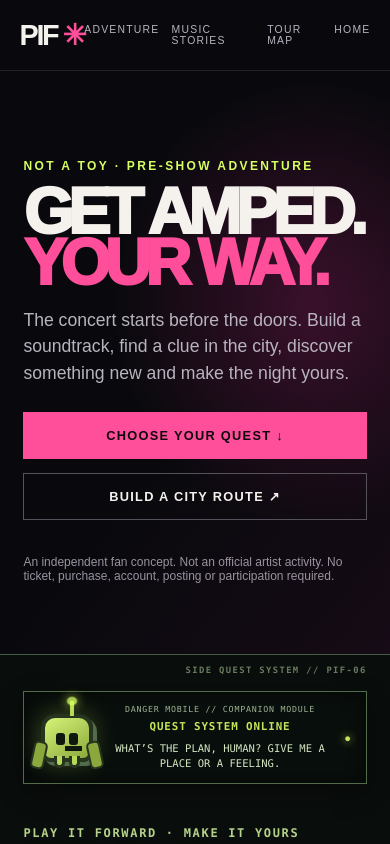
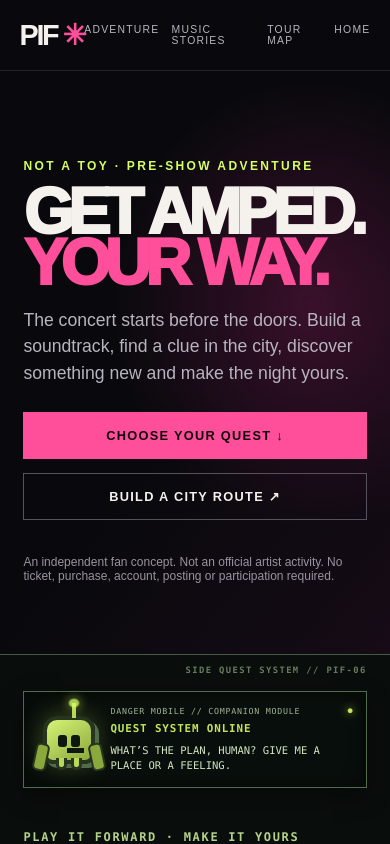
Before and after one commit to Loptr-Lab/pay-it-forward, a Next.js app: page /adventure in a window 390 px wide. Shown: the top 844 px of the page. Built offline with nearby package versions, Linux system fonts and the light colour scheme.

Commit message:
Correct Danger Mobile two-column companion layout

```diff
--- a/src/app/globals.css
+++ b/src/app/globals.css
@@ -188,3 +188,14 @@
 .adventure-builder-section .danger-mobile-copy p{font-size:.76rem;line-height:1.5;margin:2px 0 0;max-width:38ch;}
 @media(max-width:900px){.adventure-builder-section{padding-top:44px;}.adventure-builder-section .danger-mobile{right:auto;top:auto;max-width:560px;margin-inline:auto;}}
 @media(max-width:600px){.adventure-builder-section{padding-top:36px;}.adventure-builder-section .danger-mobile{position:relative;top:auto;right:auto;max-width:100%;margin:0 auto 8px;grid-template-columns:58px minmax(0,1fr) 8px;gap:10px;padding:12px 14px;}.adventure-builder-section .danger-mobile-avatar{width:52px;height:48px;}.adventure-builder-section .danger-mobile-copy{align-items:center;text-align:center;}.adventure-builder-section .danger-mobile-label{font-size:.52rem;}.adventure-builder-section .danger-mobile-copy strong{font-size:.68rem;}.adventure-builder-section .danger-mobile-copy p{font-size:.66rem;line-height:1.45;}}
+
+
+/* DANGER MOBILE — two-column title/companion balance correction */
+.adventure-builder-section .danger-mobile{display:grid;grid-template-columns:88px minmax(0,1fr);align-items:center;justify-items:stretch;gap:18px;max-width:560px;width:100%;margin:0 auto 8px;padding:16px 22px;text-align:left;}
+.adventure-builder-section .danger-mobile-avatar{grid-column:1;justify-self:center;align-self:center;width:72px;height:66px;}
+.adventure-builder-section .danger-mobile-copy{grid-column:2;display:flex;flex-direction:column;align-items:flex-start;justify-content:center;min-width:0;width:100%;text-align:left;gap:4px;}
+.adventure-builder-section .danger-mobile-label{font-size:.62rem;line-height:1.4;letter-spacing:.09em;margin:0;white-space:normal;}
+.adventure-builder-section .danger-mobile-copy strong{font-size:.78rem;line-height:1.35;letter-spacing:.08em;}
+.adventure-builder-section .danger-mobile-copy p{font-size:.76rem;line-height:1.5;margin:2px 0 0;max-width:38ch;}
+.adventure-builder-section .danger-mobile-status{position:absolute;top:12px;right:12px;}
+@media(max-width:600px){.adventure-builder-section .danger-mobile{grid-template-columns:58px minmax(0,1fr);gap:12px;padding:14px 16px;max-width:100%;}.adventure-builder-section .danger-mobile-avatar{width:52px;height:48px;}.adventure-builder-section .danger-mobile-copy{align-items:flex-start;text-align:left;}.adventure-builder-section .danger-mobile-label{font-size:.52rem;}.adventure-builder-section .danger-mobile-copy strong{font-size:.68rem;}.adventure-builder-section .danger-mobile-copy p{font-size:.66rem;line-height:1.45;}}
```
